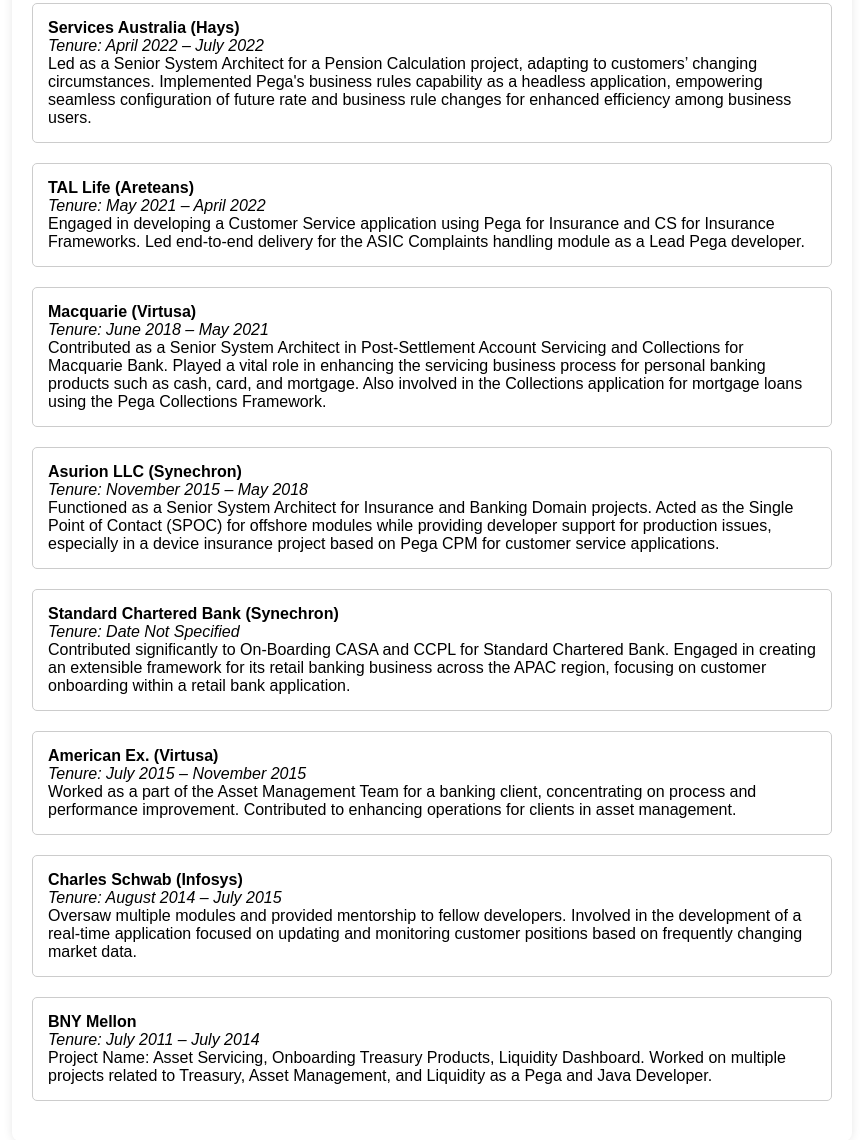
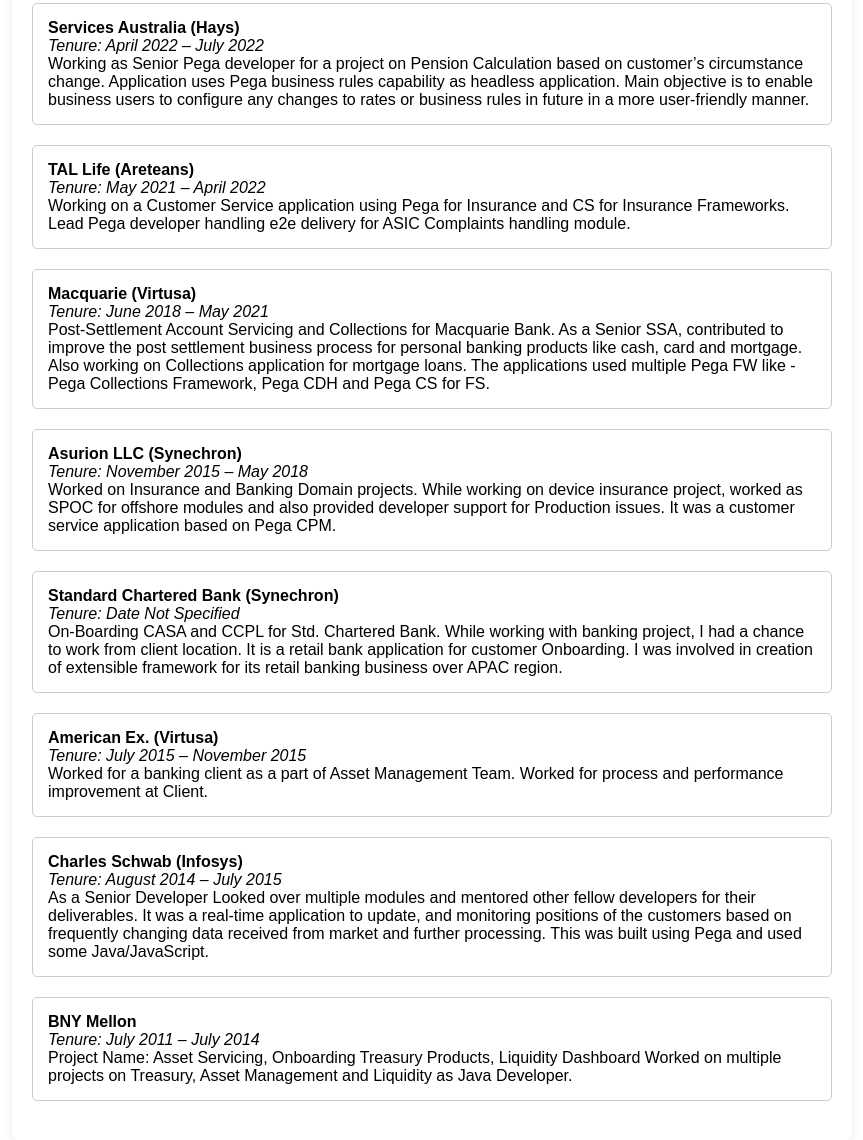
Before and after one commit to csushildev/FirstRepo, a plain HTML site: page index.html in a window 1280 px wide. Shown: the part 806-1946 px from the top of the page, without its empty margins (208-1071 px from the left). Drawn offline with Linux system fonts and the light colour scheme.

Commit message:
Update index.html

```diff
--- a/index.html
+++ b/index.html
@@ -54,47 +54,49 @@
         <li>
           <strong>Public Transport Victoria (Hays)</strong><br>
           <em>Tenure: July 2022 – Present</em><br>
-          As a Senior System Architect, led a pivotal role in revolutionizing the Payments system at the Department of Transport Victoria. Contributed to the implementation of Pega BPM, optimizing the processing of Payment invoices for service providers encompassing Bus, Rail, Tram, and Ferry Transport networks.
+         Working as Senior Pega developer and DevOps engineer for a Payments system with Dept. of Transport in Victoria. Business uses Pega BPM to process payments to service providers of Bus, Rail, tram, and Ferry Transport.
 
         </li>
         <li>
           <strong>Services Australia (Hays)</strong><br>
           <em>Tenure: April 2022 – July 2022</em><br>
-          Led as a Senior System Architect for a Pension Calculation project, adapting to customers’ changing circumstances. Implemented Pega's business rules capability as a headless application, empowering seamless configuration of future rate and business rule changes for enhanced efficiency among business users.        </li>
+          Working as Senior Pega developer for a project on Pension Calculation based on customer’s circumstance change. Application uses Pega business rules capability as headless application. Main objective is to enable business users to configure any changes to rates or business rules in future in a more user-friendly manner.</li>
         <li>
           <strong>TAL Life (Areteans)</strong><br>
           <em>Tenure: May 2021 – April 2022</em><br>
-          Engaged in developing a Customer Service application using Pega for Insurance and CS for Insurance Frameworks. Led end-to-end delivery for the ASIC Complaints handling module as a Lead Pega developer.
+          Working on a Customer Service application using Pega for Insurance and CS for Insurance Frameworks. Lead Pega developer handling e2e delivery for ASIC Complaints handling module.
         </li>
         <li>
       <strong>Macquarie (Virtusa)</strong><br>
       <em>Tenure: June 2018 – May 2021</em><br>
-      Contributed as a Senior System Architect in Post-Settlement Account Servicing and Collections for Macquarie Bank. Played a vital role in enhancing the servicing business process for personal banking products such as cash, card, and mortgage. Also involved in the Collections application for mortgage loans using the Pega Collections Framework.
+      Post-Settlement Account Servicing and Collections for Macquarie Bank.
+As a Senior SSA, contributed to improve the post settlement business process for personal banking products like cash, card and mortgage. Also working on Collections application for mortgage loans. The applications used multiple Pega FW like - Pega Collections Framework, Pega CDH and Pega CS for FS.
+
     </li>
     <li>
       <strong>Asurion LLC (Synechron)</strong><br>
       <em>Tenure: November 2015 – May 2018</em><br>
-      Functioned as a Senior System Architect for Insurance and Banking Domain projects. Acted as the Single Point of Contact (SPOC) for offshore modules while providing developer support for production issues, especially in a device insurance project based on Pega CPM for customer service applications.
+      Worked on Insurance and Banking Domain projects. While working on device insurance project, worked as SPOC for offshore modules and also provided developer support for Production issues. It was a customer service application based on Pega CPM.
     </li>
     <li>
       <strong>Standard Chartered Bank (Synechron)</strong><br>
       <em>Tenure: Date Not Specified</em><br>
-      Contributed significantly to On-Boarding CASA and CCPL for Standard Chartered Bank. Engaged in creating an extensible framework for its retail banking business across the APAC region, focusing on customer onboarding within a retail bank application.
+      On-Boarding CASA and CCPL for Std. Chartered Bank. While working with banking project, I had a chance to work from client location. It is a retail bank application for customer Onboarding. I was involved in creation of extensible framework for its retail banking business over APAC region.
     </li>
     <li>
       <strong>American Ex. (Virtusa)</strong><br>
       <em>Tenure: July 2015 – November 2015</em><br>
-      Worked as a part of the Asset Management Team for a banking client, concentrating on process and performance improvement. Contributed to enhancing operations for clients in asset management.
+      Worked for a banking client as a part of Asset Management Team. Worked for process and performance improvement at Client.
     </li>
     <li>
       <strong>Charles Schwab (Infosys)</strong><br>
       <em>Tenure: August 2014 – July 2015</em><br>
-      Oversaw multiple modules and provided mentorship to fellow developers. Involved in the development of a real-time application focused on updating and monitoring customer positions based on frequently changing market data.
+      As a Senior Developer Looked over multiple modules and mentored other fellow developers for their deliverables. It was a real-time application to update, and monitoring positions of the customers based on frequently changing data received from market and further processing. This was built using Pega and used some Java/JavaScript.
     </li>
         <li>
           <strong>BNY Mellon</strong><br>
           <em>Tenure: July 2011 – July 2014</em><br>
-          Project Name: Asset Servicing, Onboarding Treasury Products, Liquidity Dashboard. Worked on multiple projects related to Treasury, Asset Management, and Liquidity as a Pega and Java Developer.
+          Project Name: Asset Servicing, Onboarding Treasury Products, Liquidity Dashboard Worked on multiple projects on Treasury, Asset Management and Liquidity as Java Developer.
         </li>
       </ul>
     </section>
```
